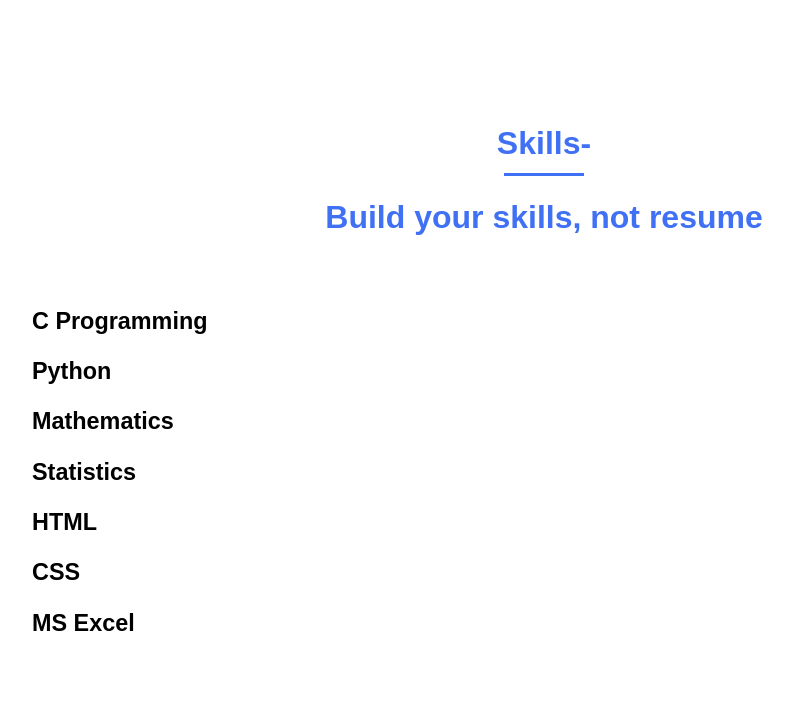
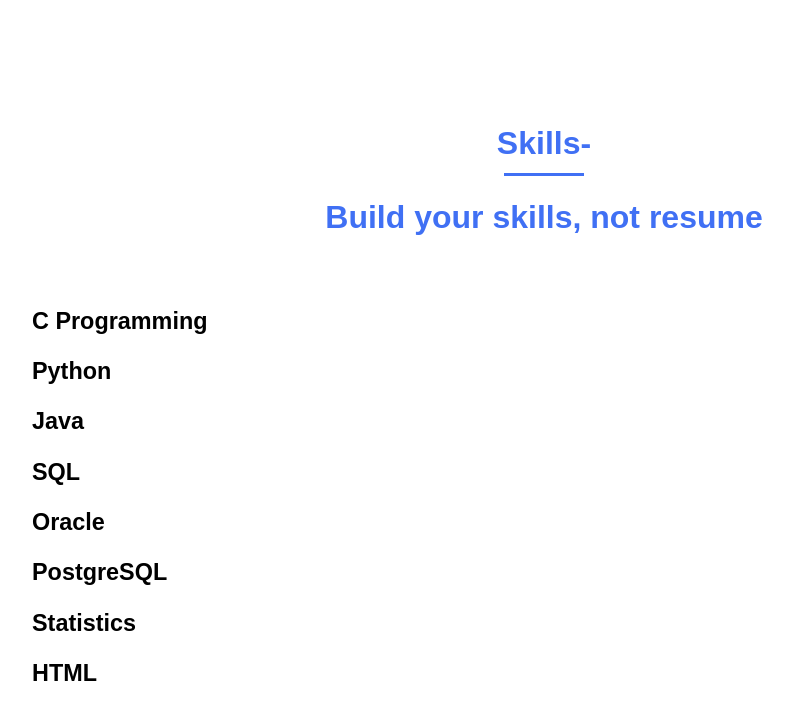
Before and after one commit to SaijyotiTripathy/saijyotitripathy.github.io, a plain HTML site: page index.html in a window 1280 px wide. Shown: the part 1271-1979 px from the top of the page, without its empty margins (96-889 px from the left). Drawn offline with nearby package versions, Linux system fonts and the light colour scheme.

Commit message:
Update index.html

```diff
--- a/index.html
+++ b/index.html
@@ -172,7 +172,10 @@ _INTERVAL_VAL = setInterval(Type, 100);
                     <div>
                         <h3 class="skills__subtitle">C Programming</h3>
                         <h3 class="skills__subtitle">Python</h3>
-			<h3 class="skills__subtitle">Mathematics</h3>
+			<h3 class="skills__subtitle">Java</h3>
+			<h3 class="skills__subtitle">SQL</h3>
+			<h3 class="skills__subtitle">Oracle</h3>
+			<h3 class="skills__subtitle">PostgreSQL</h3>
 			<h3 class="skills__subtitle">Statistics</h3>
 			<h3 class="skills__subtitle">HTML</h3>
 			<h3 class="skills__subtitle">CSS</h3>
```
